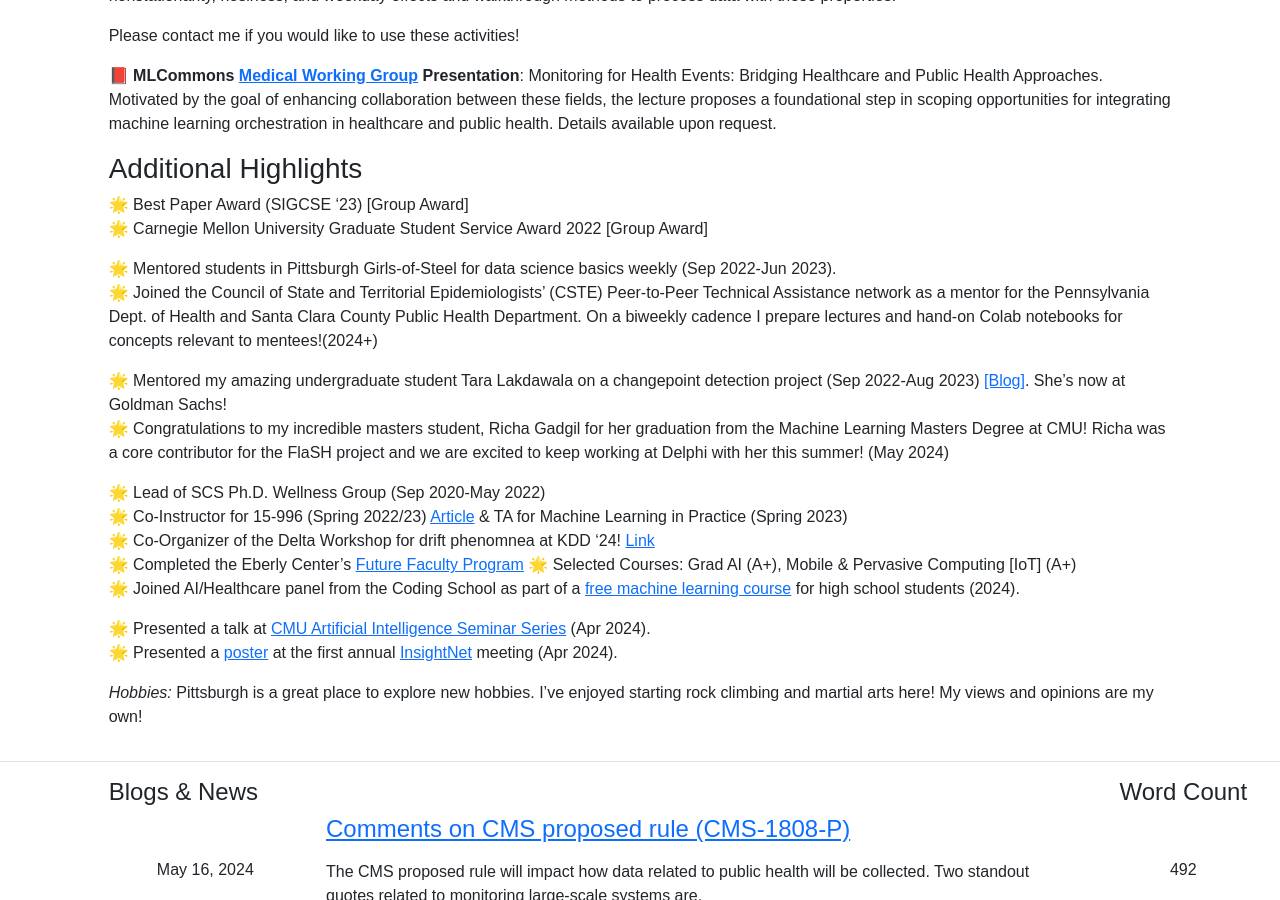
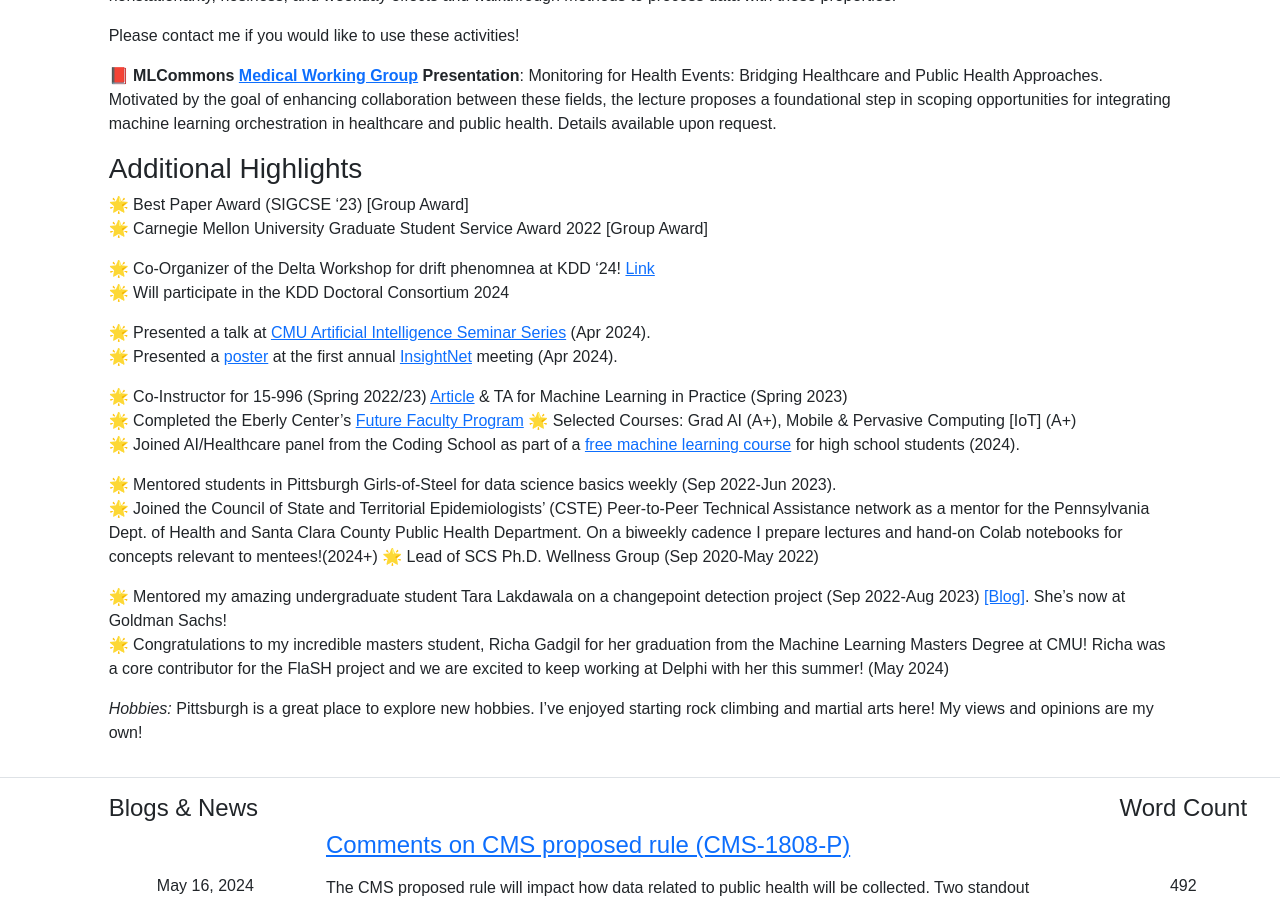
Before and after one commit to Ananya-Joshi/ananya-joshi.github.io, a Jekyll site: the page built from index.md, in a window 1280 px wide and 900 px high, scrolled down 3380 px. Built offline with Jekyll 4.4.1, drawn with Linux system fonts in a browser that asks for light colours.

Commit message:
Update index.md

```diff
--- a/index.md
+++ b/index.md
@@ -30,21 +30,24 @@
 🌟 Best Paper Award (SIGCSE '23) [Group Award]
 🌟 Carnegie Mellon University Graduate Student Service Award 2022 [Group Award]
 
+🌟 Co-Organizer of the Delta Workshop for drift phenomnea at KDD '24! [Link](https://aiimlab.org/events/KDD_2024_Discovering_Drift_Phenomena_in_Evolving_Landscape.html)
+🌟 Will participate in the KDD Doctoral Consortium 2024
+
+🌟 Presented a talk at [CMU Artificial Intelligence Seminar Series](https://www.cs.cmu.edu/~aiseminar/) (Apr 2024).
+🌟 Presented a [poster](https://docs.google.com/presentation/d/1D3113F9G8YakJzFu-xPZbn6m7aQe4Ym7cmy8Y1D2G8o/edit#slide=id.g25f4eb53bbd_0_0) at the first annual [InsightNet](https://insightnet.us/insight-net-annual-meeting-2024/) meeting (Apr 2024).
+
+🌟 Co-Instructor for 15-996 (Spring 2022/23) [Article](https://magazine.cs.cmu.edu/creating-a-jedi-mindset) & TA for Machine Learning in Practice (Spring 2023)
+🌟 Completed the Eberly Center's [Future Faculty Program](https://drive.google.com/drive/folders/1Gpn3lKipagcTaLgiChta_YRaVf2oW5LF?usp=sharing)
+🌟 Selected Courses: Grad AI (A+), Mobile & Pervasive Computing [IoT] (A+)
+🌟 Joined AI/Healthcare panel from the Coding School as part of a [free machine learning course](https://the-cs.org/train-course) for high school students (2024).
+
 🌟 Mentored students in Pittsburgh Girls-of-Steel for data science basics weekly (Sep 2022-Jun 2023).
 🌟 Joined the Council of State and Territorial Epidemiologists' (CSTE) Peer-to-Peer Technical Assistance network as a mentor  for the Pennsylvania Dept. of Health and Santa Clara County Public Health Department. On a biweekly cadence I prepare lectures and hand-on Colab notebooks for concepts relevant to mentees!(2024+)
+🌟 Lead of SCS Ph.D. Wellness Group (Sep 2020-May 2022)
 
 🌟 Mentored my amazing undergraduate student Tara Lakdawala on a changepoint detection project (Sep 2022-Aug 2023) <a href="https://delphi.cmu.edu/blog/2023/12/20/exploratory-analysis-identifying-changing-variant-behavior-during-a-pandemic/" class="link-primary">[Blog]</a>. She's now at Goldman Sachs!
 🌟 Congratulations to my incredible masters student, Richa Gadgil for her graduation from the Machine Learning Masters Degree at CMU! Richa was a core contributor for the FlaSH project and we are excited to keep working at Delphi with her this summer! (May 2024)
 
-🌟 Lead of SCS Ph.D. Wellness Group (Sep 2020-May 2022)
-🌟 Co-Instructor for 15-996 (Spring 2022/23) [Article](https://magazine.cs.cmu.edu/creating-a-jedi-mindset) & TA for Machine Learning in Practice (Spring 2023)
-🌟 Co-Organizer of the Delta Workshop for drift phenomnea at KDD '24! [Link](https://aiimlab.org/events/KDD_2024_Discovering_Drift_Phenomena_in_Evolving_Landscape.html)
-🌟 Completed the Eberly Center's [Future Faculty Program](https://drive.google.com/drive/folders/1Gpn3lKipagcTaLgiChta_YRaVf2oW5LF?usp=sharing)
-🌟 Selected Courses: Grad AI (A+), Mobile & Pervasive Computing [IoT] (A+)
-🌟 Joined AI/Healthcare panel from the Coding School as part of a [free machine learning course](https://the-cs.org/train-course) for high school students (2024).
-
-🌟 Presented a talk at [CMU Artificial Intelligence Seminar Series](https://www.cs.cmu.edu/~aiseminar/) (Apr 2024).
-🌟 Presented a [poster](https://docs.google.com/presentation/d/1D3113F9G8YakJzFu-xPZbn6m7aQe4Ym7cmy8Y1D2G8o/edit#slide=id.g25f4eb53bbd_0_0) at the first annual [InsightNet](https://insightnet.us/insight-net-annual-meeting-2024/) meeting (Apr 2024).
 
 *Hobbies:* Pittsburgh is a great place to explore new hobbies. I've enjoyed starting rock climbing and martial arts here!
 My views and opinions are my own!
```
